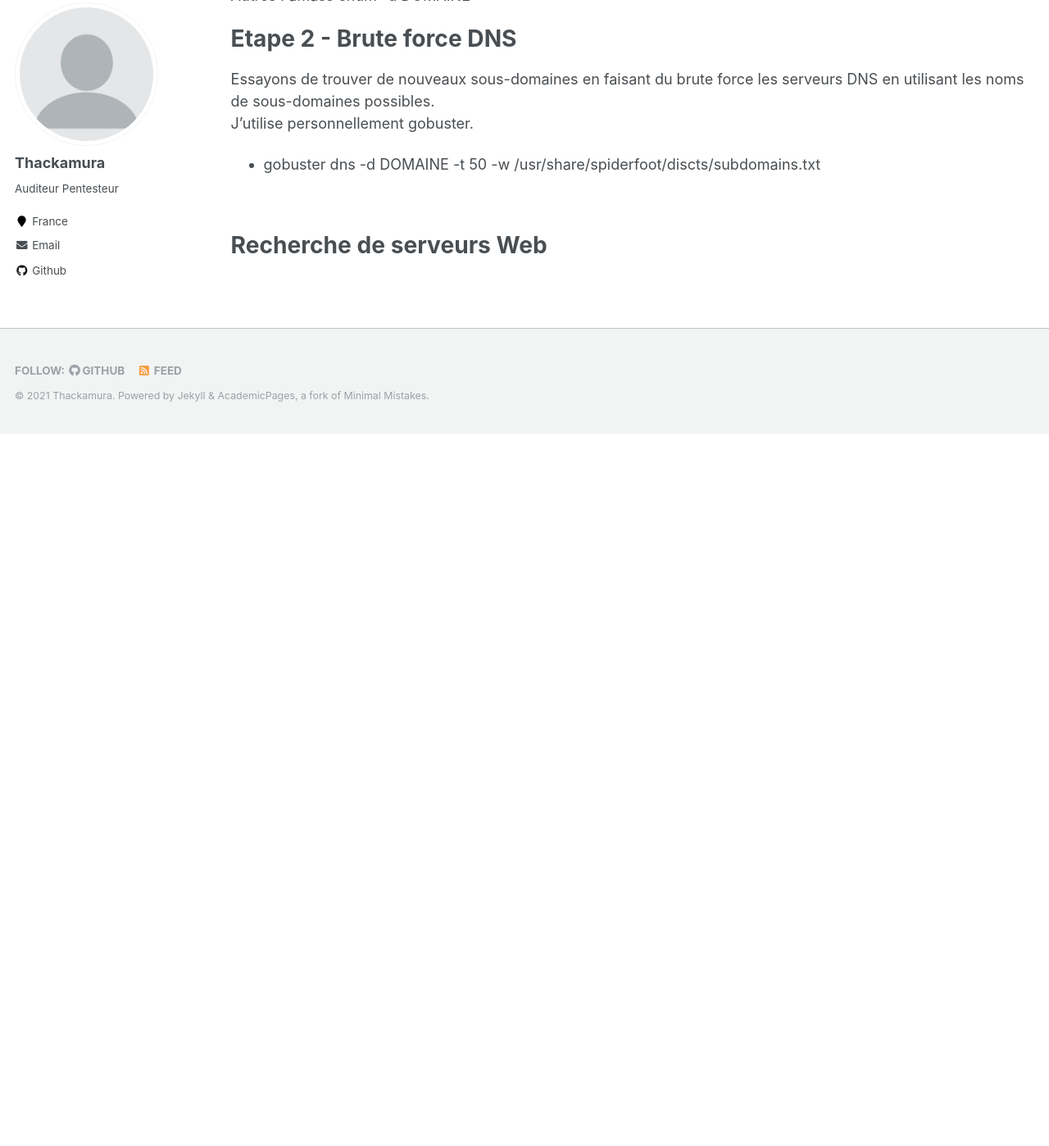
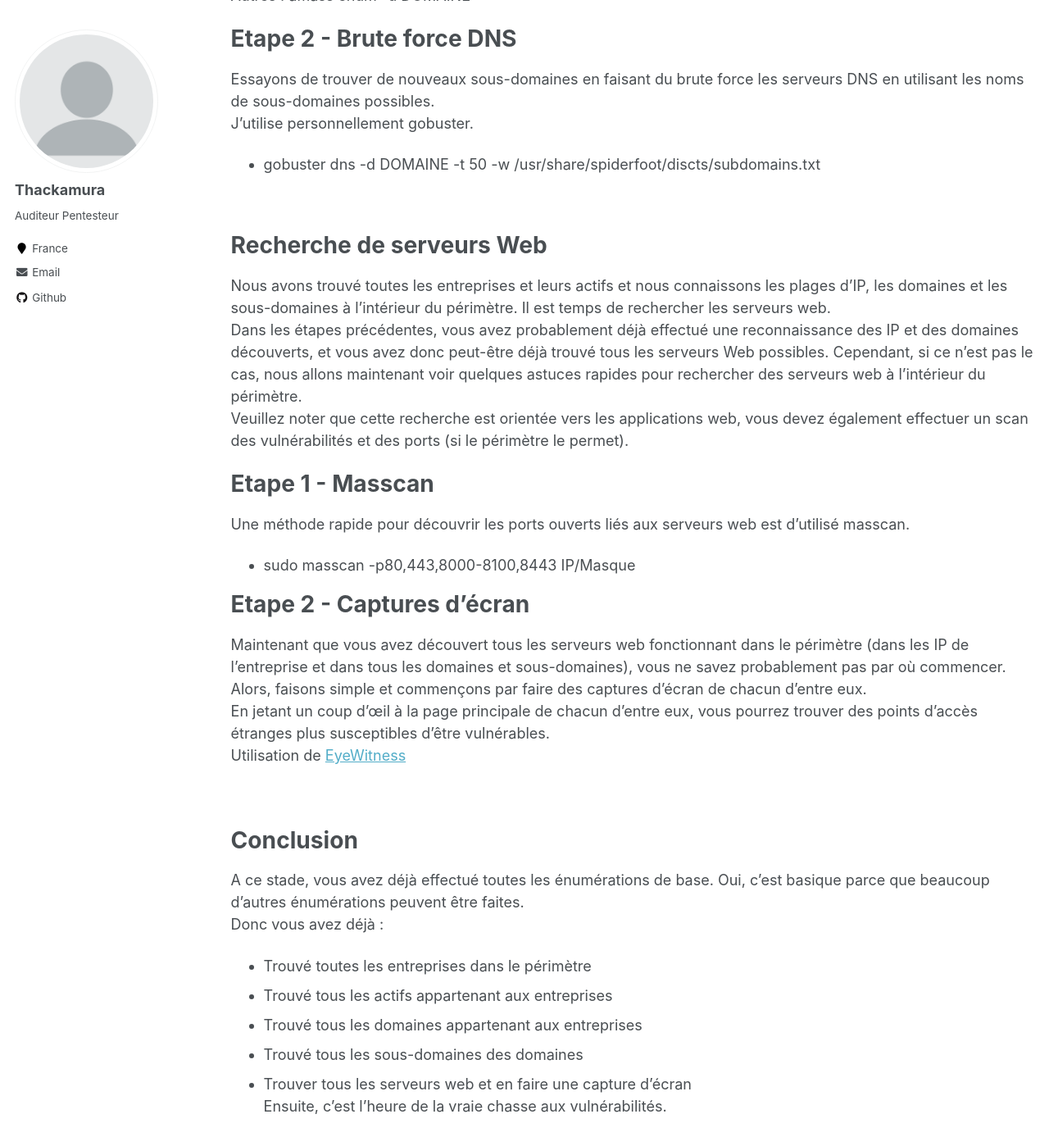
Before and after one commit to thackamura/thackamura.github.io, a Jekyll site: the page built from _pages/Bug_Bounty.md, in a window 1280 px wide and 1400 px high, scrolled down 3538 px. Shown: the whole window at 82% size. Built offline with Jekyll 4.4.1, drawn with Linux system fonts in a browser that asks for light colours; before the commit the page ends 4067 px from its top, so only the background shows below that.

Commit message:
Update Bug_Bounty.md

```diff
--- a/_pages/Bug_Bounty.md
+++ b/_pages/Bug_Bounty.md
@@ -126,3 +126,31 @@ Essayons de trouver de nouveaux sous-domaines en faisant du brute force les serv
 
 Recherche de serveurs Web
 ======
+Nous avons trouvé toutes les entreprises et leurs actifs et nous connaissons les plages d'IP, les domaines et les sous-domaines à l'intérieur du périmètre. Il est temps de rechercher les serveurs web.
+<br/>Dans les étapes précédentes, vous avez probablement déjà effectué une reconnaissance des IP et des domaines découverts, et vous avez donc peut-être déjà trouvé tous les serveurs Web possibles. Cependant, si ce n'est pas le cas, nous allons maintenant voir quelques astuces rapides pour rechercher des serveurs web à l'intérieur du périmètre.
+<br/>Veuillez noter que cette recherche est orientée vers les applications web, vous devez également effectuer un scan des vulnérabilités et des ports (si le périmètre le permet).
+
+Etape 1 - Masscan
+======
+Une méthode rapide pour découvrir les ports ouverts liés aux serveurs web est d’utilisé masscan.
+* sudo masscan -p80,443,8000-8100,8443 IP/Masque
+
+Etape 2 - Captures d'écran
+======
+Maintenant que vous avez découvert tous les serveurs web fonctionnant dans le périmètre (dans les IP de l'entreprise et dans tous les domaines et sous-domaines), vous ne savez probablement pas par où commencer. Alors, faisons simple et commençons par faire des captures d'écran de chacun d'entre eux.
+<br/>En jetant un coup d'œil à la page principale de chacun d'entre eux, vous pourrez trouver des points d'accès étranges plus susceptibles d'être vulnérables.
+<br/>Utilisation de [EyeWitness](https://github.com/FortyNorthSecurity/EyeWitness)
+
+<br/>
+
+Conclusion
+======
+A ce stade, vous avez déjà effectué toutes les énumérations de base. Oui, c'est basique parce que beaucoup d'autres énumérations peuvent être faites.
+<br/>Donc vous avez déjà :
+
+* Trouvé toutes les entreprises dans le périmètre
+* Trouvé tous les actifs appartenant aux entreprises
+* Trouvé tous les domaines appartenant aux entreprises
+* Trouvé tous les sous-domaines des domaines
+* Trouver tous les serveurs web et en faire une capture d'écran
+<br/>Ensuite, c'est l'heure de la vraie chasse aux vulnérabilités.
```
